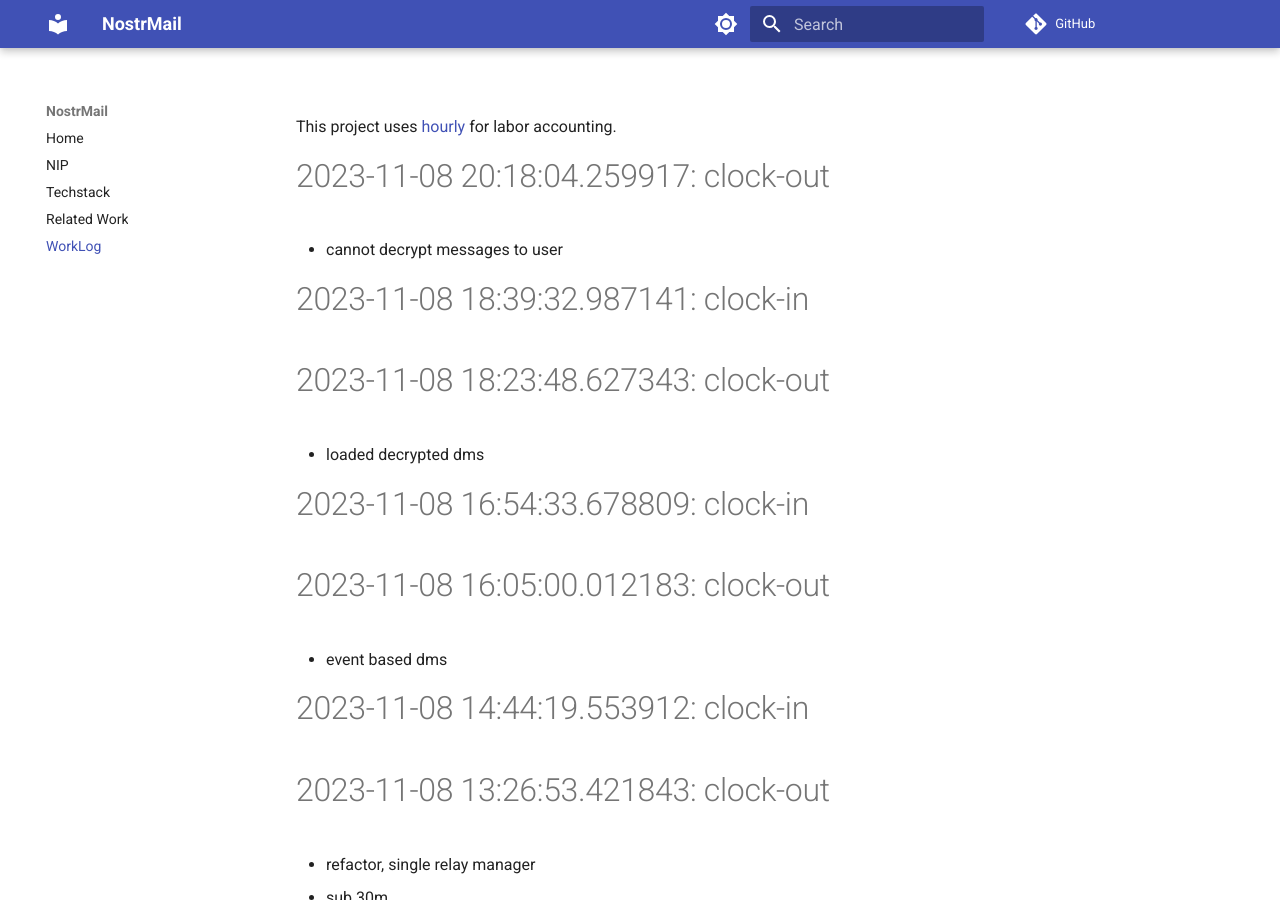
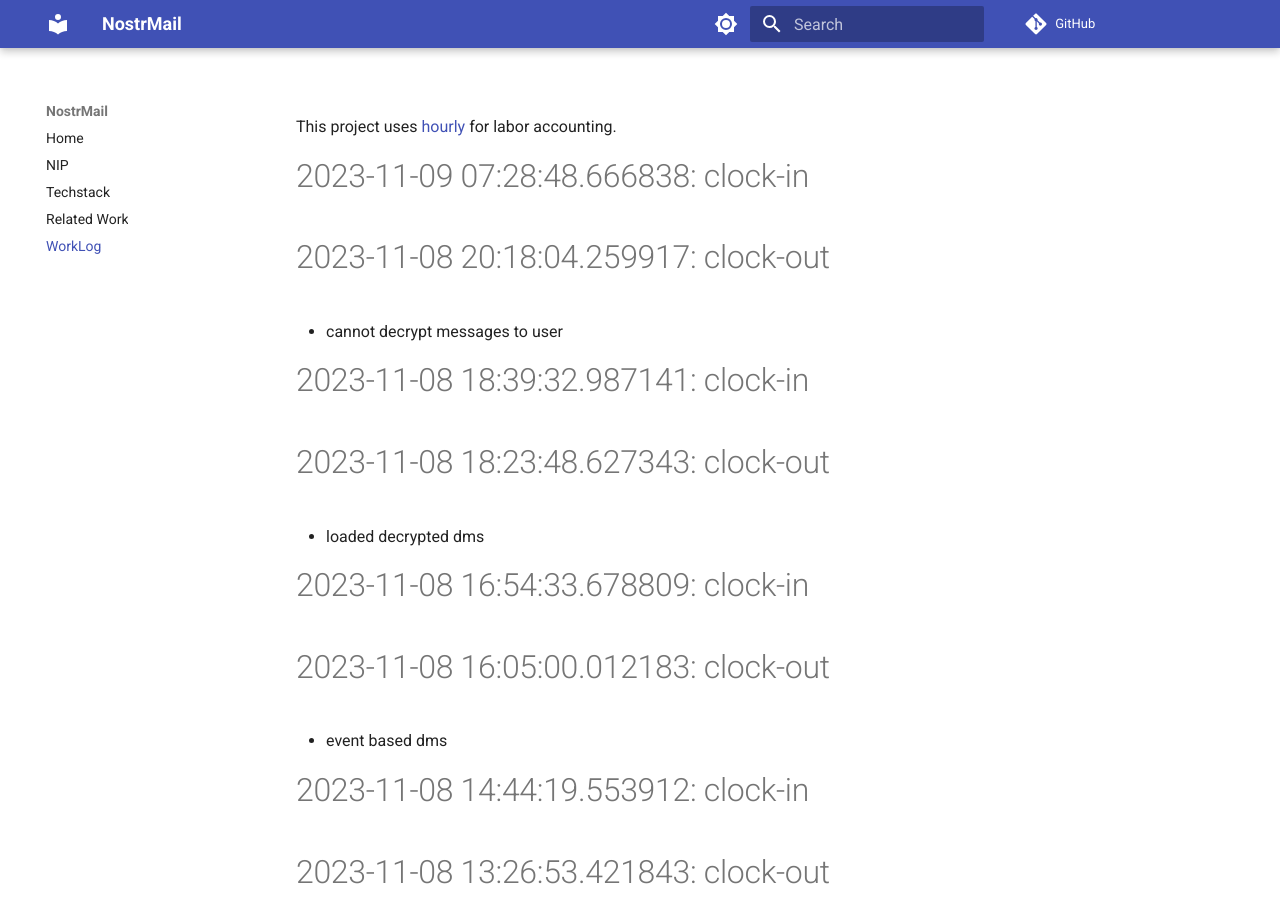
Before and after one commit to asherp/nostr-mail, an MkDocs documentation site: the page built from docs/WorkLog.md, in a window 1280 px wide and 900 px high. Built offline with MkDocs 1.6.1 and Material for MkDocs 9.7.7, drawn with Linux system fonts in a browser that asks for light colours; comment, search, counter and statistics services are not loaded.

Commit message:
clock-in

```diff
--- a/WorkLog.md
+++ b/WorkLog.md
@@ -1,3 +1,6 @@
+
+# 2023-11-09 07:28:48.666838: clock-in
+
 # 2023-11-08 20:18:04.259917: clock-out
 
 * cannot decrypt messages to user
```
